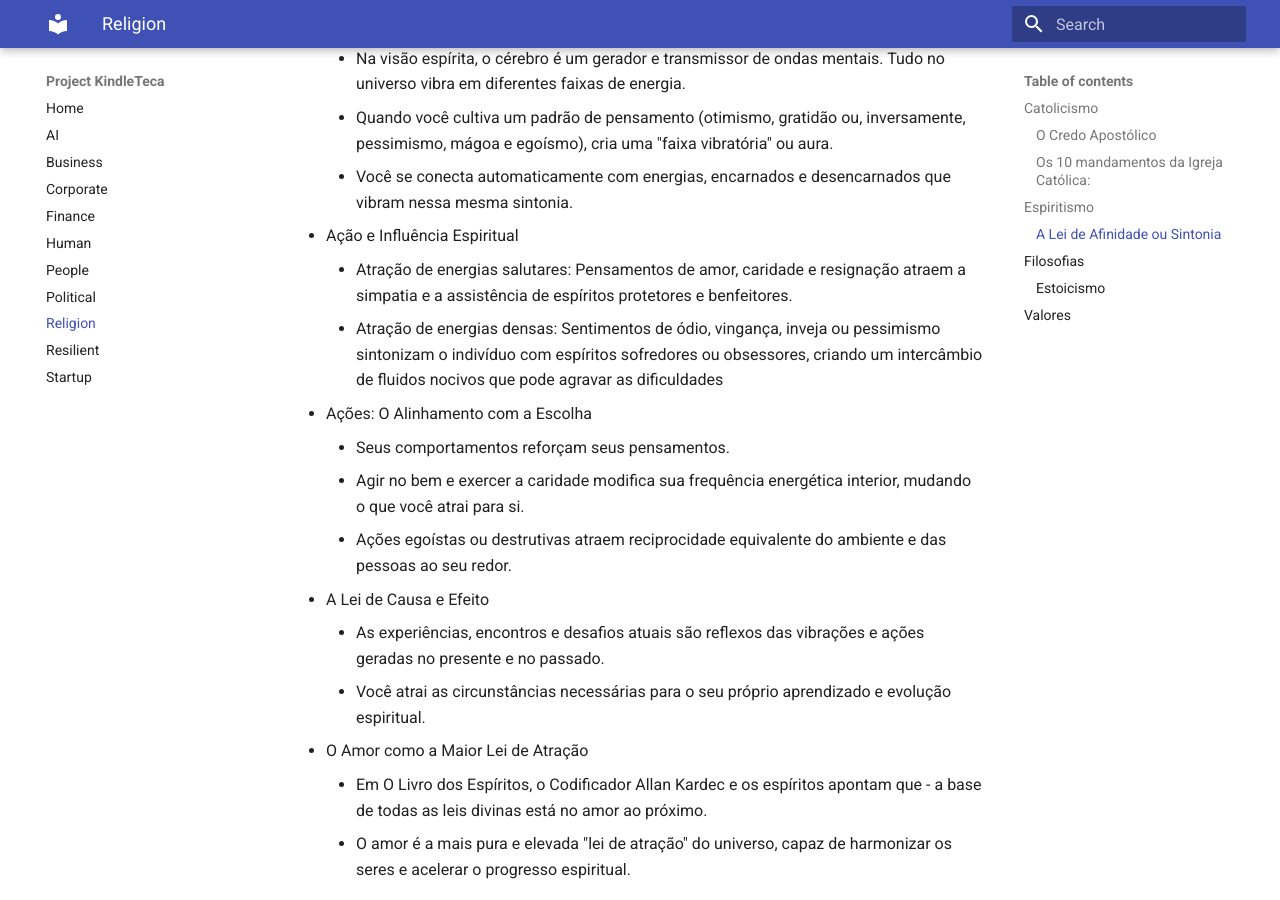
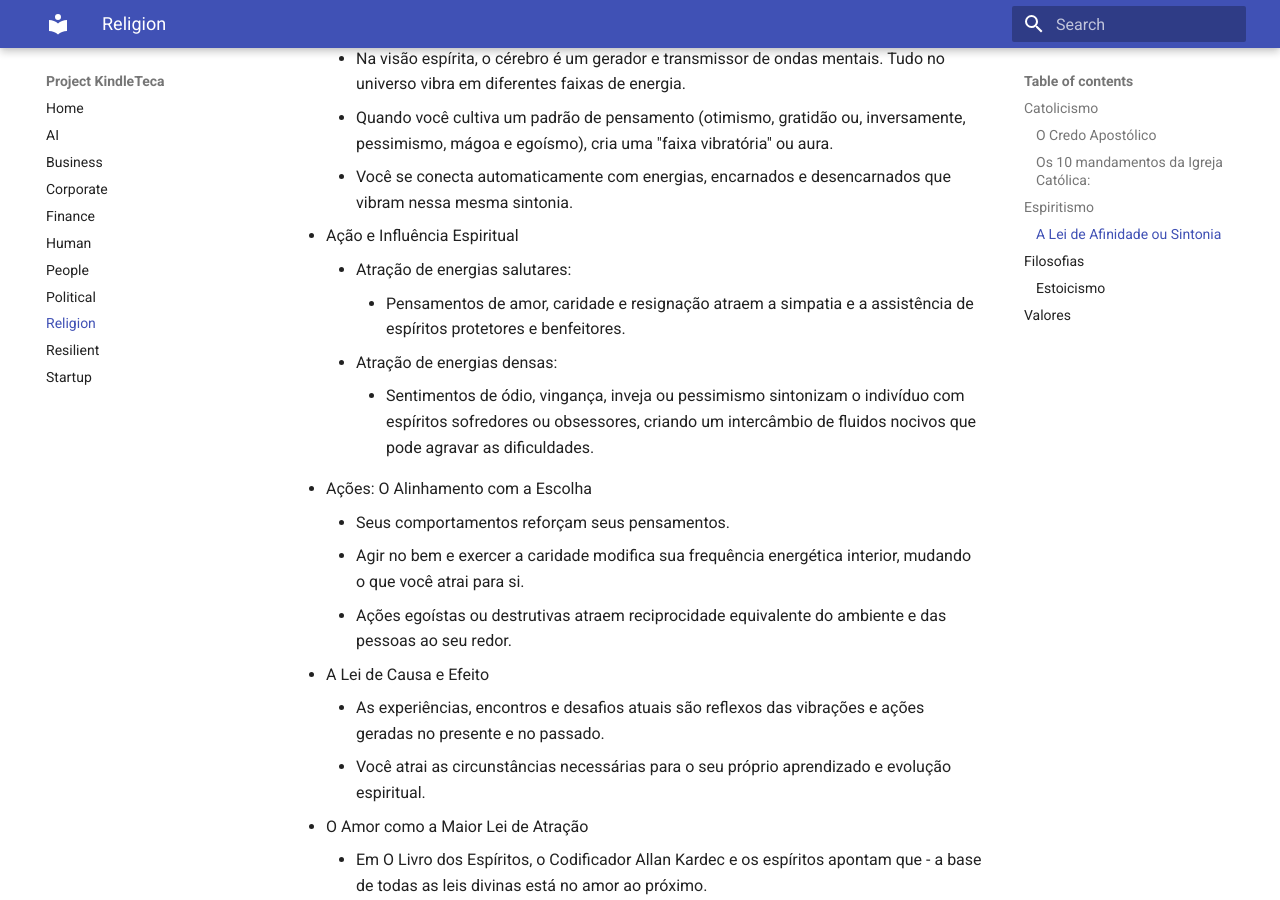
Before and after one commit to renatobrf/kindle-teca, an MkDocs documentation site: the page built from docs/religiao.md, in a window 1280 px wide and 900 px high, scrolled down 1460 px. Built offline with MkDocs 1.6.1 and Material for MkDocs 9.7.7, drawn with Linux system fonts in a browser that asks for light colours.

Commit message:
Improve formatting of spiritual influence section
Formatted the section on spiritual influence by adding indentation for clarity.

```diff
--- a/docs/religiao.md
+++ b/docs/religiao.md
@@ -43,8 +43,10 @@ O egoismo como o pai de todos os males. O orgulho e o egoismo sempre andaram de
     - Quando você cultiva um padrão de pensamento (otimismo, gratidão ou, inversamente, pessimismo, mágoa e egoísmo), cria uma "faixa vibratória" ou aura.
     - Você se conecta automaticamente com energias, encarnados e desencarnados que vibram nessa mesma sintonia.
 - Ação e Influência Espiritual
-    - Atração de energias salutares: Pensamentos de amor, caridade e resignação atraem a simpatia e a assistência de espíritos protetores e benfeitores.
-    - Atração de energias densas: Sentimentos de ódio, vingança, inveja ou pessimismo sintonizam o indivíduo com espíritos sofredores ou obsessores, criando um intercâmbio de fluidos nocivos que pode agravar as dificuldades
+    - Atração de energias salutares:
+        - Pensamentos de amor, caridade e resignação atraem a simpatia e a assistência de espíritos protetores e benfeitores.
+    - Atração de energias densas:
+        - Sentimentos de ódio, vingança, inveja ou pessimismo sintonizam o indivíduo com espíritos sofredores ou obsessores, criando um intercâmbio de fluidos nocivos que pode agravar as dificuldades.
 - Ações: O Alinhamento com a Escolha
     - Seus comportamentos reforçam seus pensamentos.
     - Agir no bem e exercer a caridade modifica sua frequência energética interior, mudando o que você atrai para si.
```
